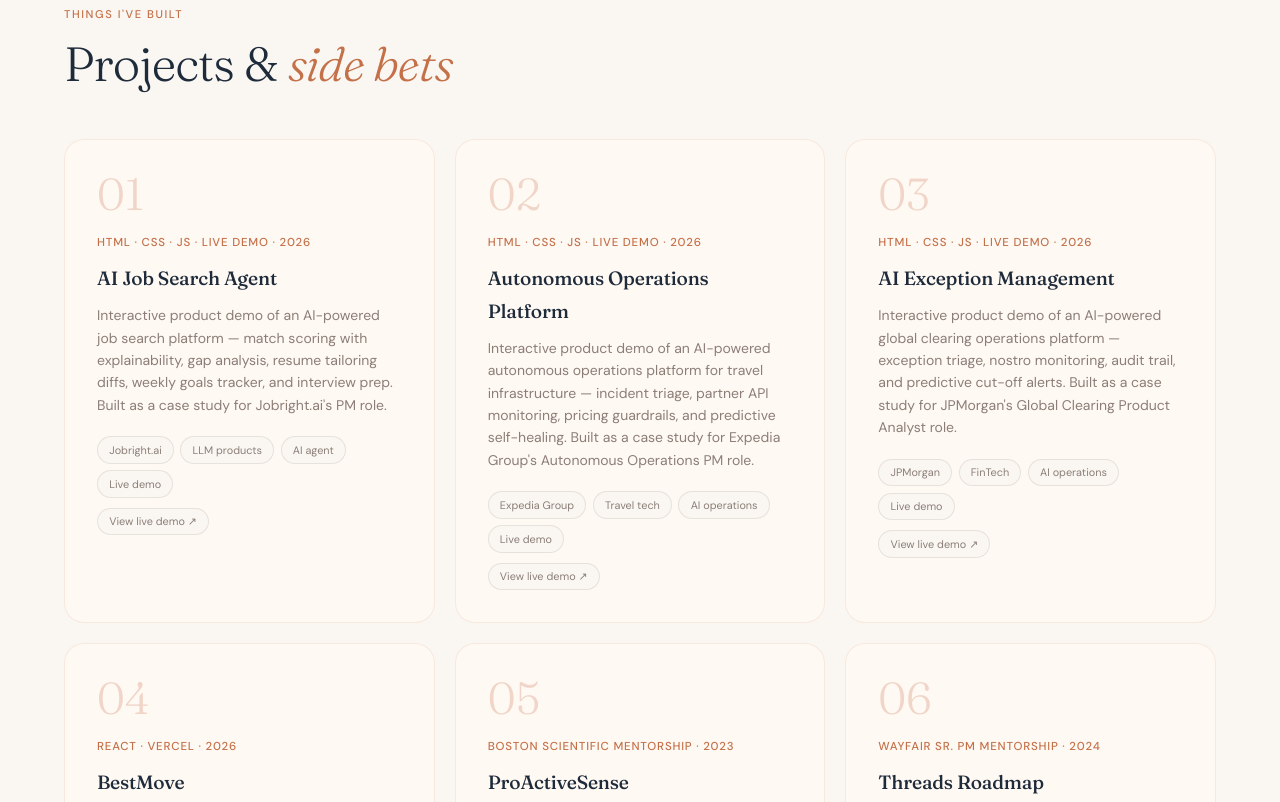
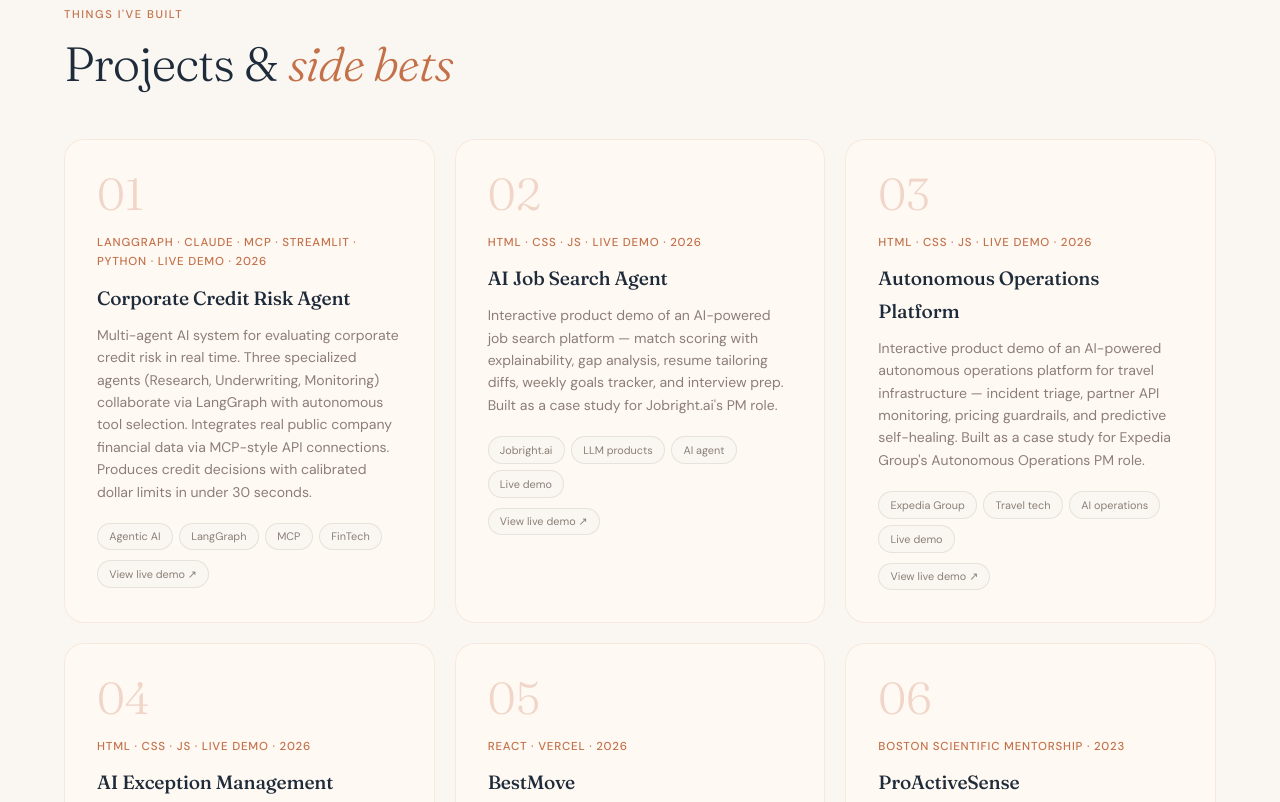
Before and after one commit to MeghaBhasker/megha-portfolio, a website built with Vite: page index.html in a window 1280 px wide. Shown: the part 2140-2942 px from the top of the page. Built offline with nearby package versions, Linux system fonts and the light colour scheme.

Commit message:
add Credit Risk Agent as project 01

```diff
--- a/index.html
+++ b/index.html
@@ -142,6 +142,17 @@
 
     <div class="project-card reveal">
       <div class="project-num">01</div>
+      <div class="project-meta">LangGraph &middot; Claude &middot; MCP &middot; Streamlit &middot; Python &middot; Live demo &middot; 2026</div>
+      <div class="project-title">Corporate Credit Risk Agent</div>
+      <div class="project-desc">Multi-agent AI system for evaluating corporate credit risk in real time. Three specialized agents (Research, Underwriting, Monitoring) collaborate via LangGraph with autonomous tool selection. Integrates real public company financial data via MCP-style API connections. Produces credit decisions with calibrated dollar limits in under 30 seconds.</div>
+      <div class="project-tags">
+        <span class="ptag">Agentic AI</span><span class="ptag">LangGraph</span><span class="ptag">MCP</span><span class="ptag">FinTech</span>
+      </div>
+      <a href="https://corporate-credit-risk-agent.streamlit.app/" target="_blank" class="ptag" style="display:inline-block;margin-top:10px;text-decoration:none">View live demo &#8599;</a>
+    </div>
+
+    <div class="project-card reveal">
+      <div class="project-num">02</div>
       <div class="project-meta">HTML &middot; CSS &middot; JS &middot; Live demo &middot; 2026</div>
       <div class="project-title">AI Job Search Agent</div>
       <div class="project-desc">Interactive product demo of an AI-powered job search platform &mdash; match scoring with explainability, gap analysis, resume tailoring diffs, weekly goals tracker, and interview prep. Built as a case study for Jobright.ai&apos;s PM role.</div>
@@ -152,7 +163,7 @@
     </div>
 
     <div class="project-card reveal">
-      <div class="project-num">02</div>
+      <div class="project-num">03</div>
       <div class="project-meta">HTML &middot; CSS &middot; JS &middot; Live demo &middot; 2026</div>
       <div class="project-title">Autonomous Operations Platform</div>
       <div class="project-desc">Interactive product demo of an AI-powered autonomous operations platform for travel infrastructure &mdash; incident triage, partner API monitoring, pricing guardrails, and predictive self-healing. Built as a case study for Expedia Group&#39;s Autonomous Operations PM role.</div>
@@ -163,7 +174,7 @@
     </div>
 
     <div class="project-card reveal">
-      <div class="project-num">03</div>
+      <div class="project-num">04</div>
       <div class="project-meta">HTML &middot; CSS &middot; JS &middot; Live demo &middot; 2026</div>
       <div class="project-title">AI Exception Management</div>
       <div class="project-desc">Interactive product demo of an AI-powered global clearing operations platform &mdash; exception triage, nostro monitoring, audit trail, and predictive cut-off alerts. Built as a case study for JPMorgan&#39;s Global Clearing Product Analyst role.</div>
@@ -174,7 +185,7 @@
     </div>
 
     <div class="project-card reveal">
-      <div class="project-num">04</div>
+      <div class="project-num">05</div>
       <div class="project-meta">React &middot; Vercel &middot; 2026</div>
       <div class="project-title">BestMove</div>
       <div class="project-desc">Full-stack chess training platform built from zero to deployment. Adaptive onboarding, daily puzzle engine, accuracy scoring, level calibration, and mistake review &mdash; all owned end-to-end.</div>
@@ -184,7 +195,7 @@
     </div>
 
     <div class="project-card reveal">
-      <div class="project-num">05</div>
+      <div class="project-num">06</div>
       <div class="project-meta">Boston Scientific Mentorship &middot; 2023</div>
       <div class="project-title">ProActiveSense</div>
       <div class="project-desc">Fitness wearable hardware platform &mdash; user research, market validation, stakeholder analysis, and DFMEA risk assessment. Deep exposure to regulated hardware product workflows.</div>
@@ -194,7 +205,7 @@
     </div>
 
     <div class="project-card reveal">
-      <div class="project-num">06</div>
+      <div class="project-num">07</div>
       <div class="project-meta">Wayfair Sr. PM Mentorship &middot; 2024</div>
       <div class="project-title">Threads Roadmap</div>
       <div class="project-desc">Defined product vision, platform roadmap, MVP scope, and north star engagement metrics for a conceptual social platform. Presented to a senior Wayfair PM for structured critique.</div>
@@ -204,7 +215,7 @@
     </div>
 
     <div class="project-card reveal">
-      <div class="project-num">07</div>
+      <div class="project-num">08</div>
       <div class="project-meta">MATLAB &middot; DSP &middot; 2020&ndash;21</div>
       <div class="project-title">Mask Detection System</div>
       <div class="project-desc">Real-time AI-based compliance detection using MATLAB and DSP-based image processing. Continuous signal pipeline for industrial monitoring &mdash; published research output.</div>
@@ -214,7 +225,7 @@
     </div>
 
     <div class="project-card reveal">
-      <div class="project-num">08</div>
+      <div class="project-num">09</div>
       <div class="project-meta">RoboDK &middot; ATmega16 &middot; 2022</div>
       <div class="project-title">Industrial Robotics Sim</div>
       <div class="project-desc">Designed and built 6 functional robots with automated motion control. Simulated industrial workflow automation &mdash; hands-on hardware deployment experience.</div>
```
